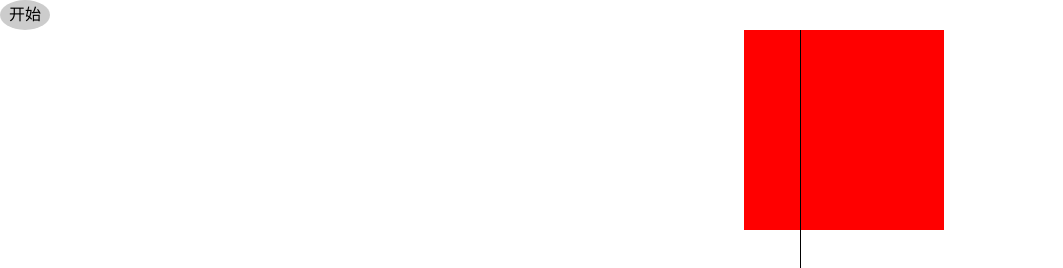
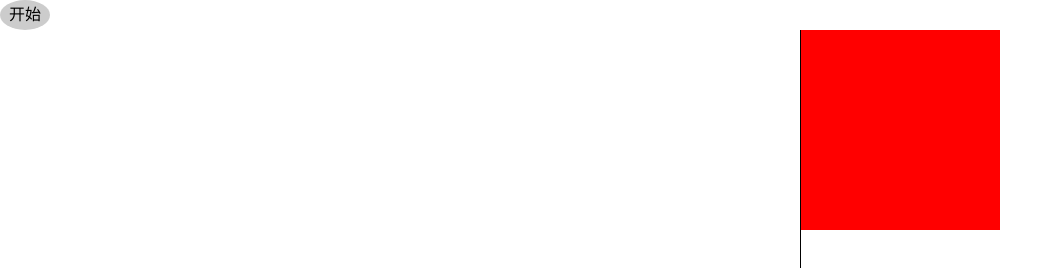
Before and after one commit to ThirteenLi/company, a plain HTML site: page BOM/04.html in a window 1280 px wide. Both pictures are taken after a click on the element "开始". Shown: the top 268 px of the page, without its empty margins (0-1063 px from the left). Drawn offline with Linux system fonts and the light colour scheme.

Commit message:
6.7完成

```diff
--- a/BOM/04.html
+++ b/BOM/04.html
@@ -44,12 +44,14 @@
     var oDiv1=document.getElementById("div1");
     var oStart=document.getElementById("start");
     var timer;
+    var speed;
     console.log(oDiv1);
     oStart.onclick=function(){
         timer=setInterval(function(){
-            oDiv1.style.left=8+oDiv1.offsetLeft+"px";
-            if(800-oDiv1.offsetLeft<8){
-                oDiv1.style.left=800+"px";
+            speed=Math.floor((800-oDiv1.offsetLeft)*0.1+1);
+            oDiv1.style.left=speed+oDiv1.offsetLeft+"px";
+            if(800-oDiv1.offsetLeft<speed) {
+                oDiv1.style.left = 800 + "px";
                 clearInterval(timer);
             }
         },30);
```
